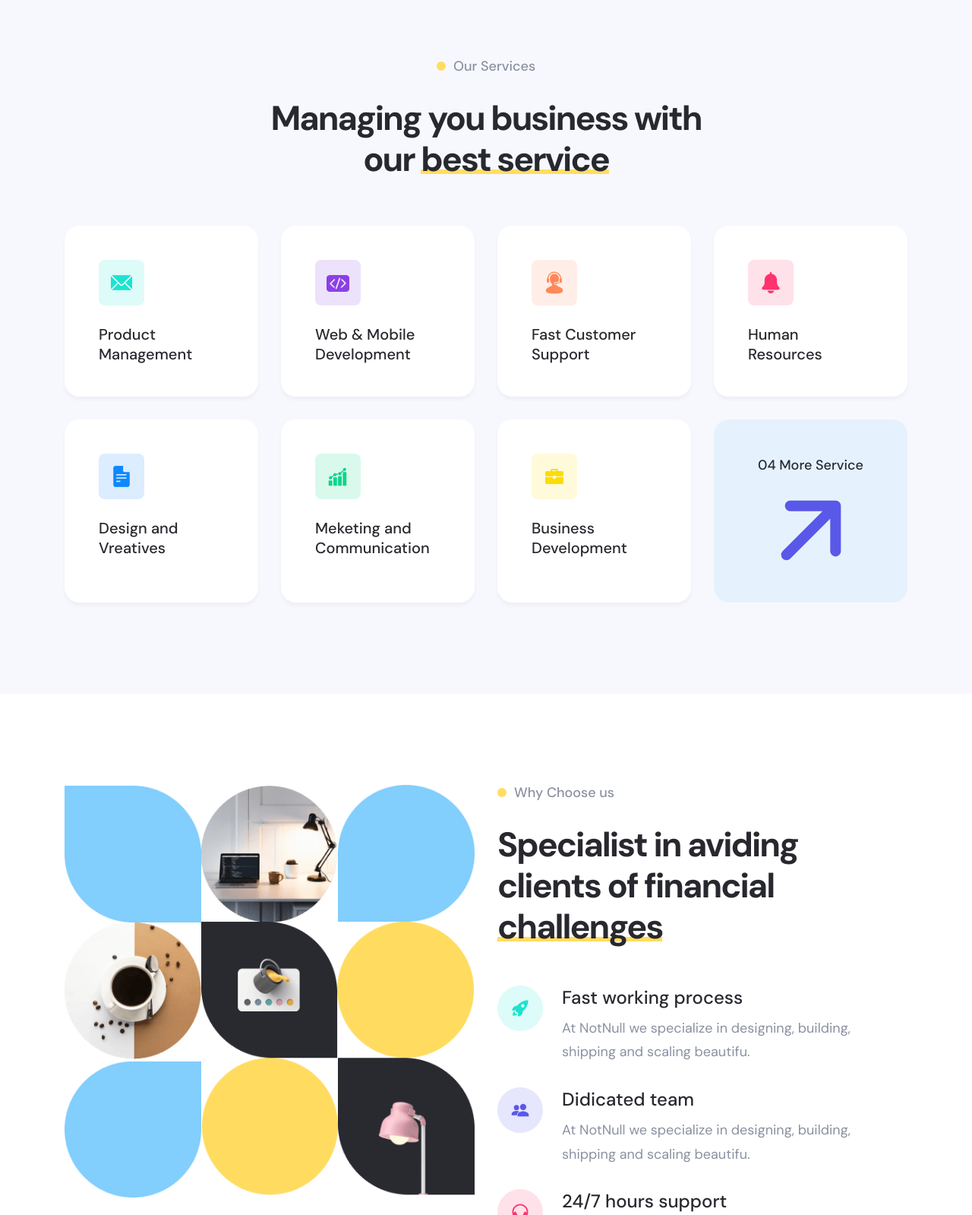
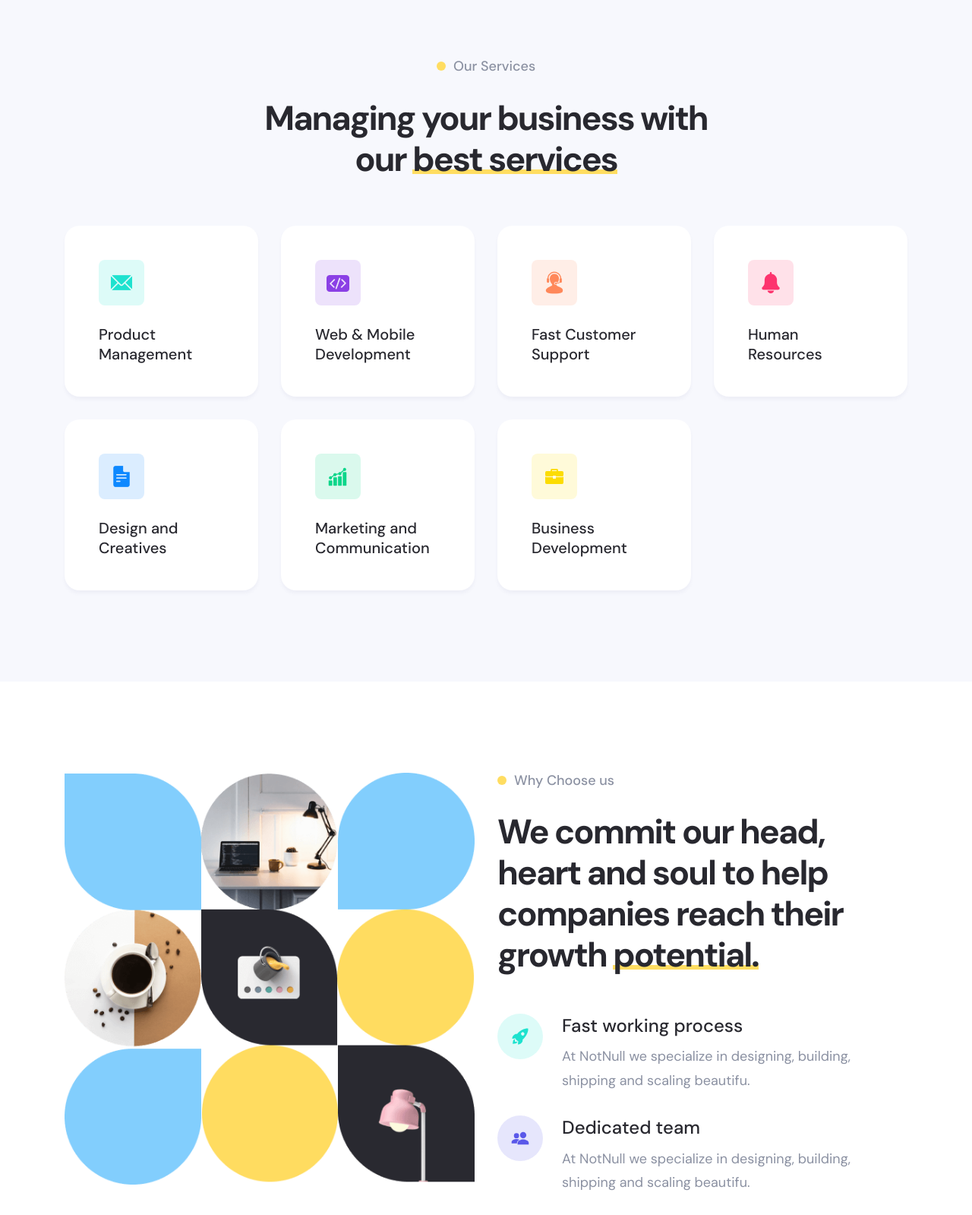
Before and after one commit to notnull-in/Not-Null, a plain HTML site: page index.html in a window 1280 px wide. Shown: the part 980-2579 px from the top of the page at 76% size. Drawn offline with nearby package versions, Linux system fonts and the light colour scheme.

Commit message:
spelling corrected

```diff
--- a/index.html
+++ b/index.html
@@ -175,8 +175,8 @@
 
           <p class="section-subtitle has-before text-center">Our Services</p>
 
-          <h2 class="h2 section-title text-center">Managing you business with our <span class="has-before">best
-              service</span></h2>
+          <h2 class="h2 section-title text-center">Managing your business with our <span class="has-before">best
+              services</span></h2>
 
           <ul class="grid-list">
 
@@ -249,7 +249,7 @@
                 </div>
 
                 <h3 class="h3">
-                  <a href="#" class="card-title">Design and Vreatives</a>
+                  <a href="#" class="card-title">Design and Creatives</a>
                 </h3>
 
               </div>
@@ -264,7 +264,7 @@
                 </div>
 
                 <h3 class="h3">
-                  <a href="#" class="card-title">Meketing and Communication</a>
+                  <a href="#" class="card-title">Marketing and Communication</a>
                 </h3>
 
               </div>
@@ -285,13 +285,13 @@
               </div>
             </li>
 
-            <li>
+            <!-- <li>
               <a href="#" class="link-card" style="--color: 203, 97%, 75%">
                 <span class="span">04 More Service</span>
 
                 <ion-icon name="arrow-forward" aria-hidden="true"></ion-icon>
               </a>
-            </li>
+            </li> -->
 
           </ul>
 
@@ -319,7 +319,7 @@
             <p class="section-subtitle has-before">Why Choose us</p>
 
             <h2 class="h2 section-title">
-              Specialist in aviding clients of financial <span class="has-before">challenges</span>
+              We commit our head, heart and soul to help companies reach their growth  <span class="has-before">potential.</span>
             </h2>
 
             <ul class="feature-list">
@@ -350,7 +350,7 @@
                   </div>
 
                   <div>
-                    <h3 class="h3 card-title">Didicated team</h3>
+                    <h3 class="h3 card-title">Dedicated team</h3>
 
                     <p class="card-text">
                       At NotNull we specialize in designing, building, shipping and scaling beautifu.
@@ -549,7 +549,7 @@
 
             <p class="section-subtitle has-before">Get every update</p>
 
-            <h2 class="h2 section-title">Subscribe newslater get latest updates and deals</h2>
+            <h2 class="h2 section-title">Subscribe newsletter get latest updates and deals</h2>
 
             <form action="" class="newsletter-form">
               <input type="email" name="email_address" placeholder="Enter your mail" required class="email-field">
```
Also changed, not shown: 1 other file.
